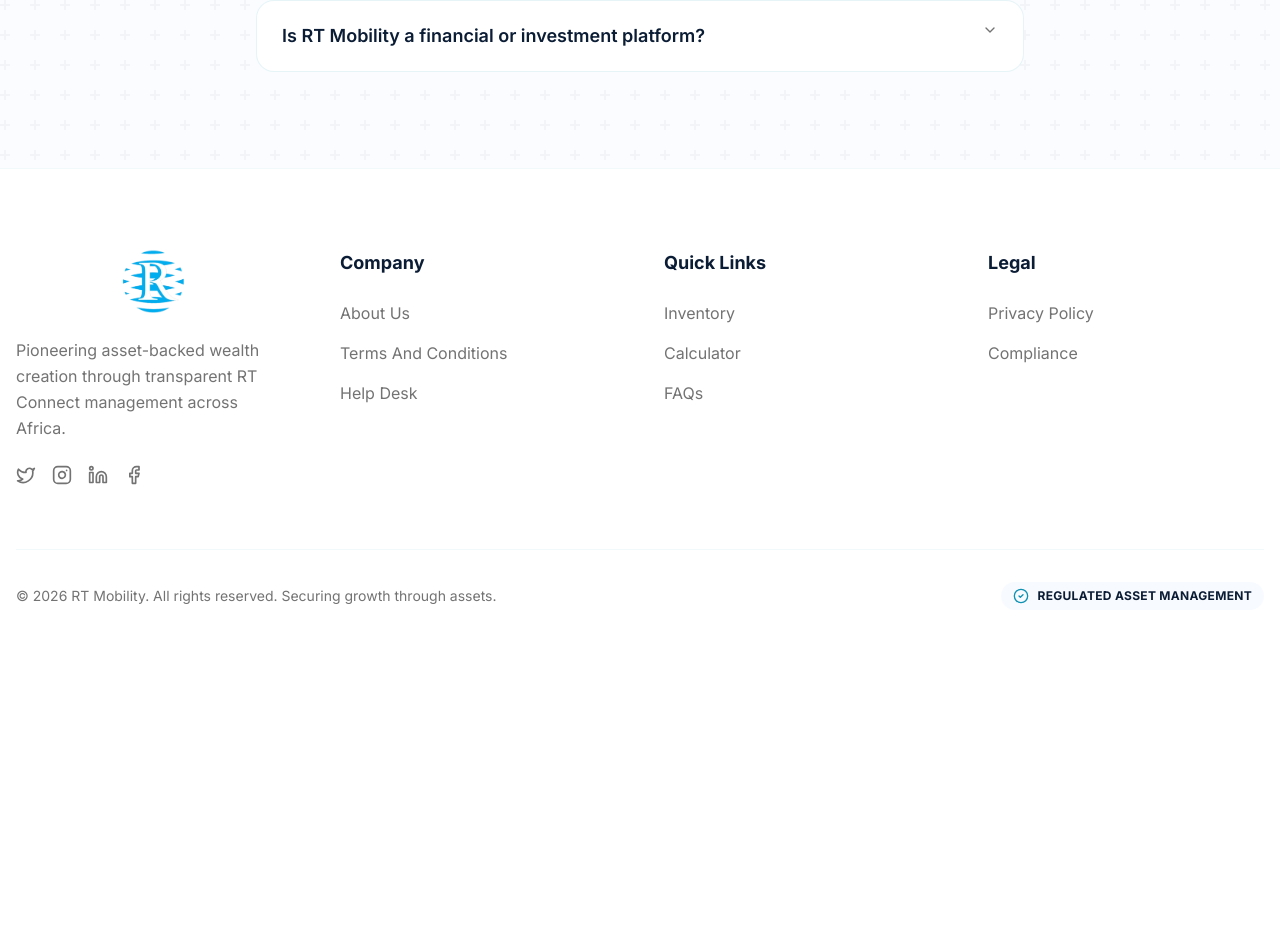
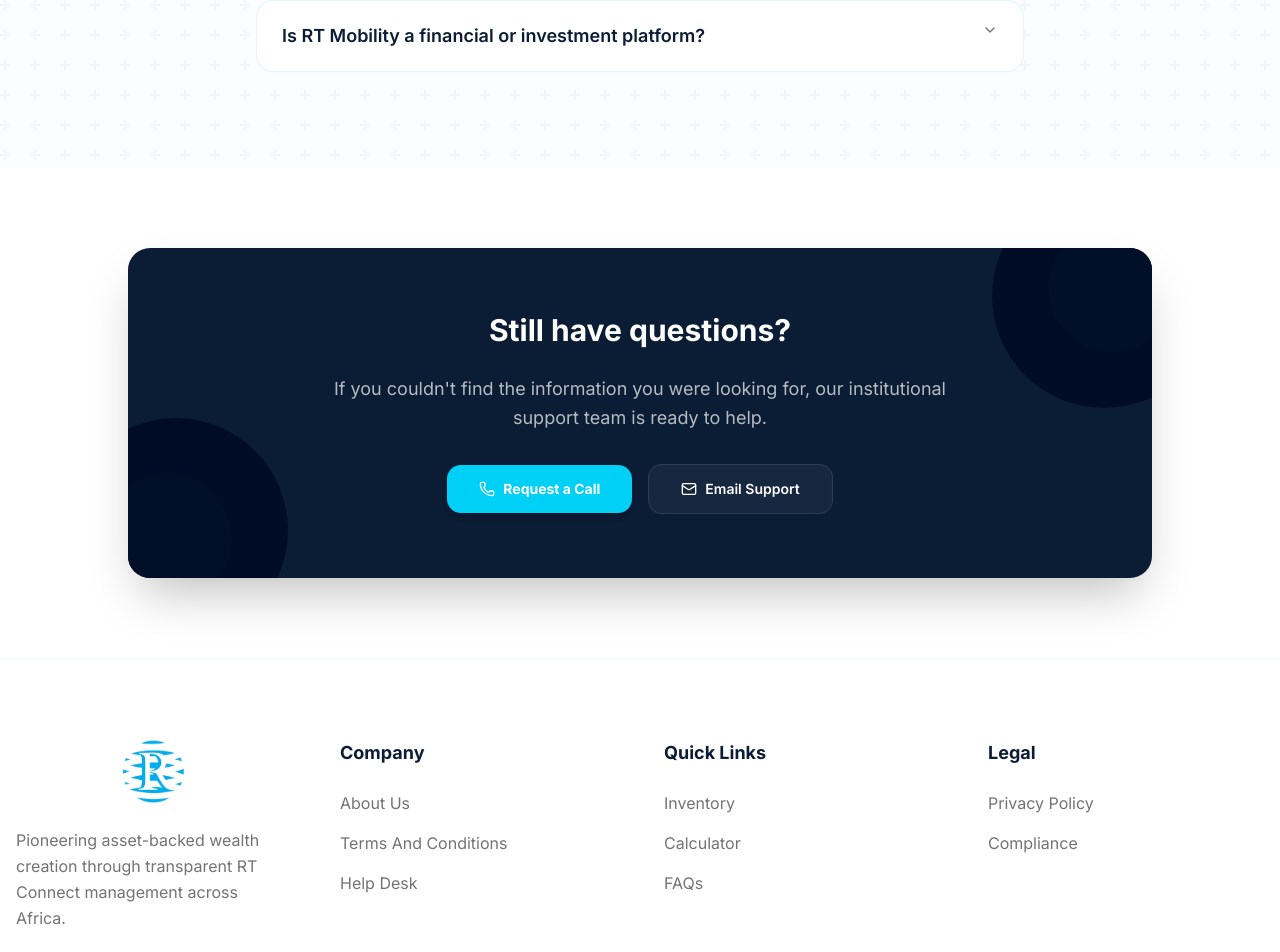
Before and after one commit to OlusanyaAyomide/Rt-mobilities-website, a Next.js app: page /help in a window 1280 px wide. Shown: the part 1951-2903 px from the top of the page. Before the commit the page ends 2601 px from the top, so only its background shows below. Built offline with nearby package versions, Linux system fonts and the light colour scheme.

Commit message:
Add-Help-Desk

```diff
--- a/app/help/page.tsx
+++ b/app/help/page.tsx
@@ -4,6 +4,8 @@
 import HelpHero from "@/components/help/HelpHero";
 import HelpTopics from "@/components/help/HelpTopics";
 import HelpFAQ from "@/components/help/HelpFAQ";
+
+import HelpCTA from "@/components/help/HelpCTA";
 
 export default function HelpPage() {
   const [openFaq, setOpenFaq] = useState("");
@@ -13,6 +15,7 @@
       <HelpHero onSelectFaq={setOpenFaq} />
       <HelpTopics />
       <HelpFAQ openValue={openFaq} onValueChange={setOpenFaq} />
+      <HelpCTA />
     </>
   );
 }
--- /dev/null
+++ b/components/help/HelpCTA.tsx
@@ -0,0 +1,78 @@
+"use client";
+
+import { useInView } from "react-intersection-observer";
+import { cn } from "@/lib/utils";
+import { Phone, Mail } from "lucide-react";
+
+export default function HelpCTA() {
+  const { ref, inView } = useInView({
+    triggerOnce: true,
+    threshold: 0.1,
+  });
+
+  return (
+    <section className="py-20 bg-white">
+      <div className="container mx-auto px-4">
+        <div
+          ref={ref}
+          className={cn(
+            "relative max-w-5xl mx-auto bg-primary-deep rounded-3xl p-12 md:p-16 overflow-hidden text-center text-white transition-all duration-1000 ease-out",
+            inView ? "opacity-100 translate-y-0 shadow-2xl" : "opacity-0 translate-y-12"
+          )}
+        >
+          {/* Plus pattern subtle overlay */}
+          <div className="absolute inset-0 z-0 opacity-[0.07] bg-pattern-plus" />
+
+          {/* Top-right decorative circle */}
+          <div
+            className="absolute -top-16 -right-16 w-56 h-56 rounded-full z-0 pointer-events-none"
+            style={{ background: "oklch(16% 0.06 258)" }}
+          />
+          <div
+            className="absolute -top-6 -right-6 w-32 h-32 rounded-full z-0 pointer-events-none opacity-60"
+            style={{ background: "oklch(18% 0.055 258)" }}
+          />
+
+          {/* Bottom-left decorative circle */}
+          <div
+            className="absolute -bottom-16 -left-16 w-56 h-56 rounded-full z-0 pointer-events-none"
+            style={{ background: "oklch(16% 0.06 258)" }}
+          />
+          <div
+            className="absolute -bottom-6 -left-6 w-32 h-32 rounded-full z-0 pointer-events-none opacity-60"
+            style={{ background: "oklch(18% 0.055 258)" }}
+          />
+
+          {/* Content */}
+          <div className="relative z-10 max-w-2xl mx-auto space-y-6">
+            <h2 className="text-2xl md:text-3xl font-bold leading-tight">
+              Still have questions?
+            </h2>
+
+            <p className="text-white/70 text-base md:text-lg leading-relaxed">
+              If you couldn{"'"}t find the information you were looking for, our institutional support team is ready to help.
+            </p>
+
+            <div className="flex flex-col sm:flex-row items-center justify-center gap-4 pt-2">
+              <a
+                href="/contact"
+                className="inline-flex text-white items-center gap-2 px-8 py-3.5 rounded-xl bg-[#00D0F5] text-primary-deep font-bold text-sm hover:bg-[#00D0F5]/90 hover:scale-105 active:scale-95 transition-all shadow-md"
+              >
+                <Phone className="w-4 h-4" />
+                Request a Call
+              </a>
+
+              <a
+                href="mailto:support@rtmobility.com"
+                className="inline-flex items-center gap-2 px-8 py-3.5 rounded-xl bg-white/5 border border-white/10 text-white font-semibold text-sm hover:bg-white/10 hover:border-white/20 hover:scale-105 active:scale-95 transition-all backdrop-blur-sm"
+              >
+                <Mail className="w-4 h-4" />
+                Email Support
+              </a>
+            </div>
+          </div>
+        </div>
+      </div>
+    </section>
+  );
+}
```
